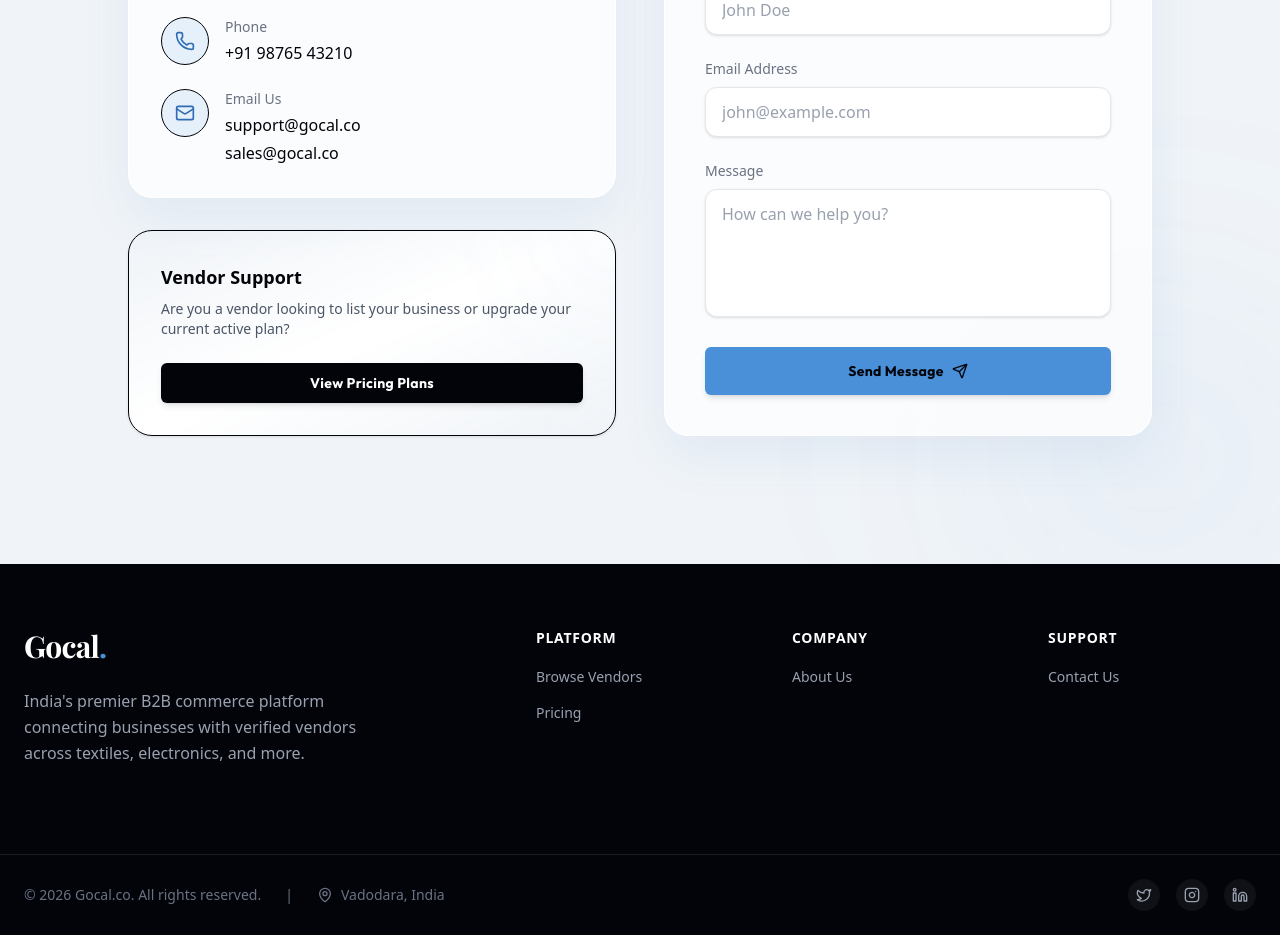
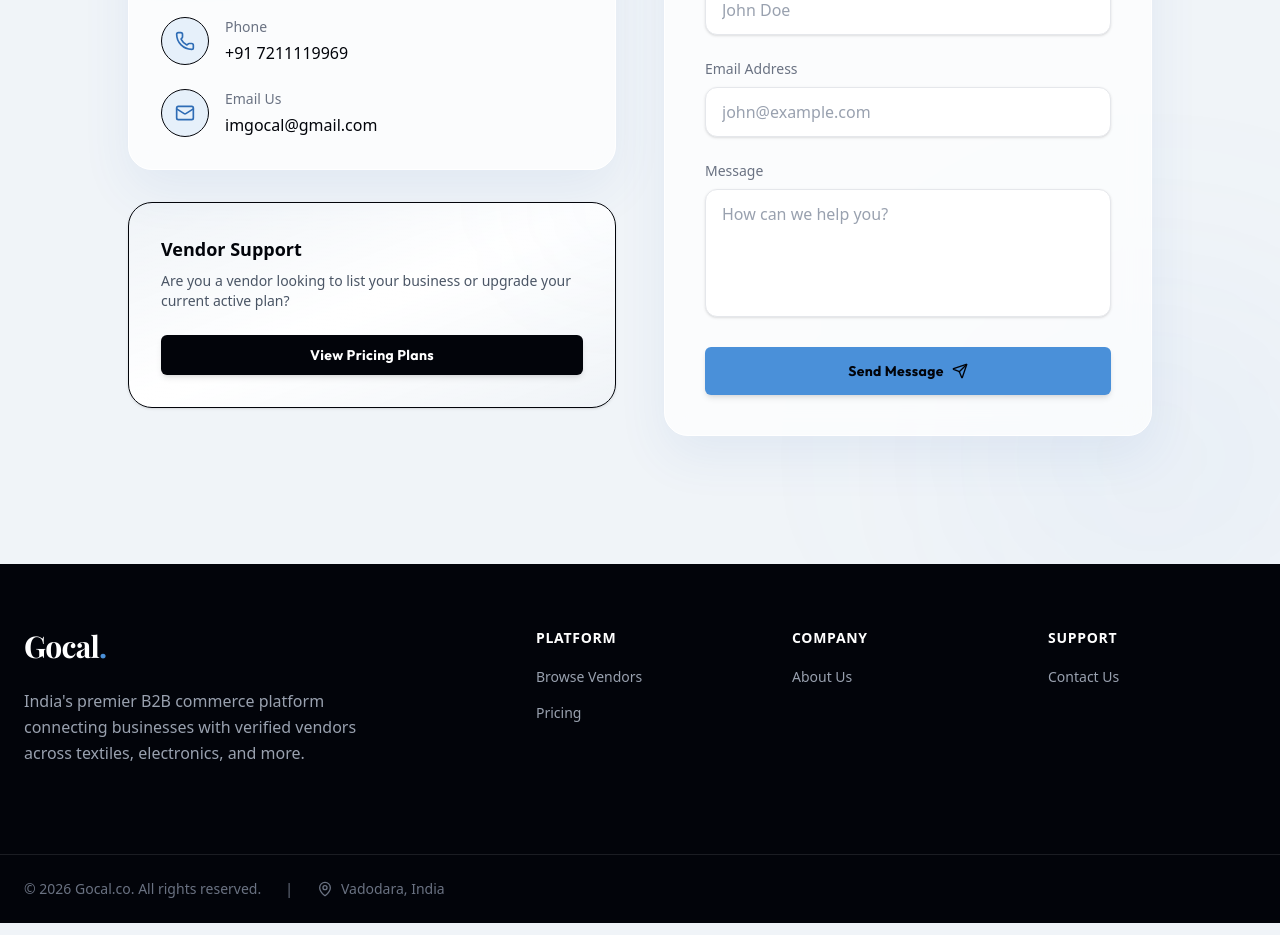
Before and after one commit to EzAgni69/Gocal, a Next.js app in the folder apps/frontend/: page /contact in a window 1280 px wide. Shown: the part 507-1442 px from the top of the page. Built offline with nearby package versions, Linux system fonts and the light colour scheme; no server answers; a web font is replaced by a local one.

Commit message:
fix: update contact details and remove social links from footer

```diff
--- a/apps/frontend/src/app/contact/page.tsx
+++ b/apps/frontend/src/app/contact/page.tsx
@@ -55,7 +55,7 @@
                   </div>
                   <div>
                      <h4 className="text-sm font-medium text-gray-500 mb-1">Phone</h4>
-                     <p className="text-luxury-black font-medium">+91 98765 43210</p>
+                     <p className="text-luxury-black font-medium">+91 7211119969</p>
                   </div>
                 </div>
 
@@ -65,8 +65,8 @@
                   </div>
                   <div>
                     <h4 className="text-sm font-medium text-gray-500 mb-1">Email Us</h4>
-                    <p className="text-luxury-black font-medium mb-1"><a href="mailto:support@gocal.co" className="hover:text-gold-600 transition-colors">support@gocal.co</a></p>
-                    <p className="text-luxury-black font-medium"><a href="mailto:sales@gocal.co" className="hover:text-gold-600 transition-colors">sales@gocal.co</a></p>
+                    {/* <p className="text-luxury-black font-medium mb-1"><a href="mailto:support@gocal.co" className="hover:text-gold-600 transition-colors">support@gocal.co</a></p> */}
+                    <p className="text-luxury-black font-medium"><a href="mailto:sales@gocal.co" className="hover:text-gold-600 transition-colors">imgocal@gmail.com</a></p>
                   </div>
                 </div>
               </div>
--- a/apps/frontend/src/components/Footer.tsx
+++ b/apps/frontend/src/components/Footer.tsx
@@ -1,6 +1,6 @@
 'use client';
 
-import { Mail, Phone, MapPin, Instagram, Twitter, Linkedin, ArrowRight } from 'lucide-react';
+import { MapPin } from 'lucide-react';
 import { useRouter, usePathname } from 'next/navigation';
 import { motion } from 'framer-motion';
 import { Button } from '@/components/ui/Button';
@@ -113,7 +113,7 @@
                         </div>
 
                         {/* Social Links */}
-                        <div className="flex items-center gap-4">
+                        {/* <div className="flex items-center gap-4">
                             <a href="#" className="p-2 rounded-full bg-white/5 hover:bg-gold-500 text-gray-400 hover:text-luxury-black transition-all">
                                 <Twitter className="w-4 h-4" />
                             </a>
@@ -123,7 +123,7 @@
                             <a href="#" className="p-2 rounded-full bg-white/5 hover:bg-gold-500 text-gray-400 hover:text-luxury-black transition-all">
                                 <Linkedin className="w-4 h-4" />
                             </a>
-                        </div>
+                        </div> */}
                     </div>
                 </div>
             </div>
```
Also changed, not shown: 1 other file (tests, documents, lock files or other folders).
